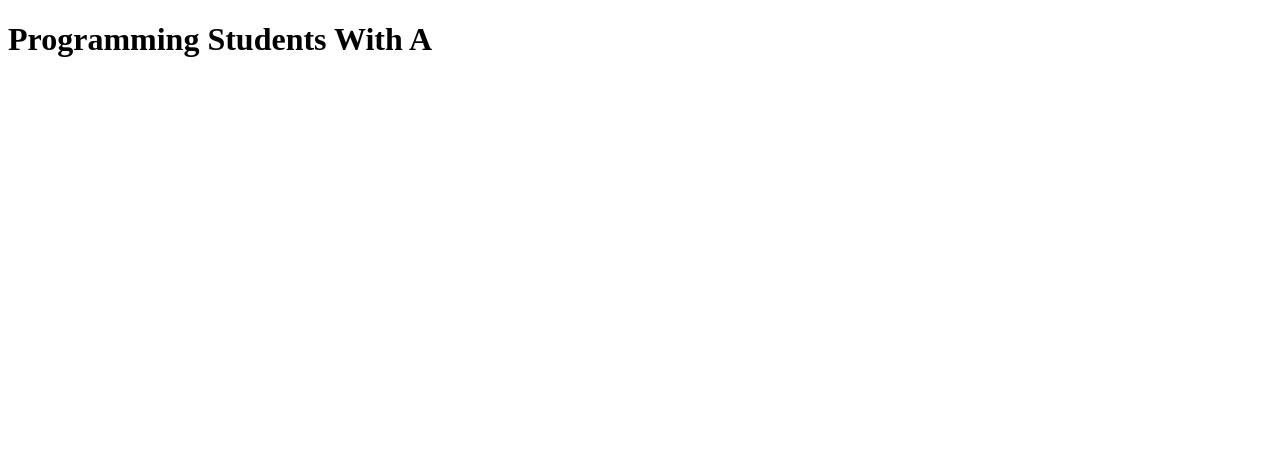
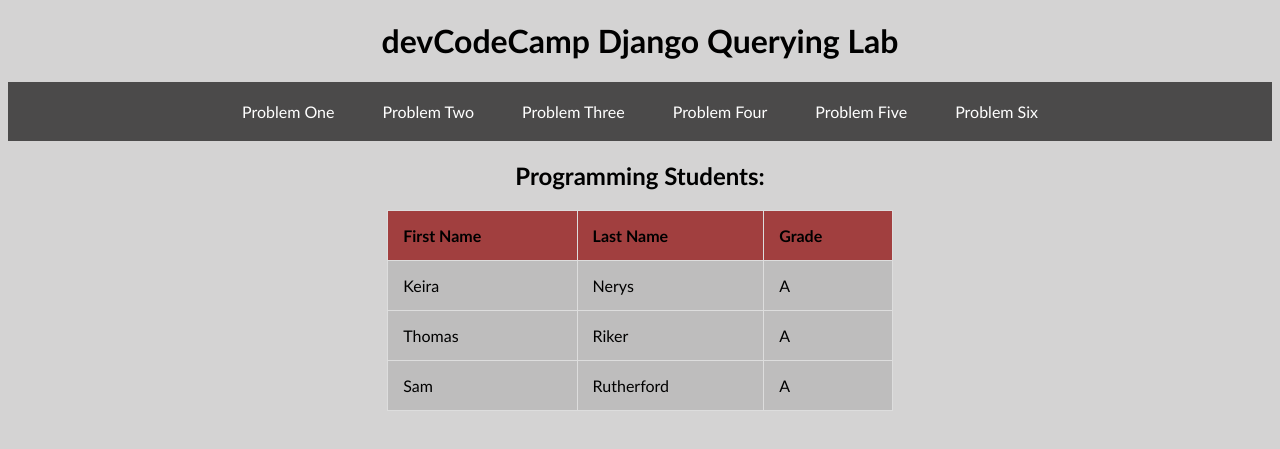
Before and after one commit to Payner01/dcc-djangoqueryinglab, a Django app: page /lab/five/ in a window 1280 px wide. Shown: the top 449 px of the page. Run offline with Django 4.2, Linux system fonts and the light colour scheme; data comes from the database, SQL or seed files in the repository.

Commit message:
problem five done

```diff
--- a/querying_lab/school_db/templates/school/five.html
+++ b/querying_lab/school_db/templates/school/five.html
@@ -5,8 +5,38 @@
     <meta http-equiv="X-UA-Compatible" content="IE=edge">
     <meta name="viewport" content="width=device-width, initial-scale=1.0">
     <title>Problem Five</title>
+    {% load static %}
+    <link rel="stylesheet" type="text/css" href="{% static 'styles.css' %}">
 </head>
 <body>
-    <h1>Programming Students With A</h1>
+    <h1 class="center-text">devCodeCamp Django Querying Lab</h2>
+    <nav>
+        <ul>
+            <li><a href="{% url 'lab:one' %}">Problem One</a></li>
+            <li><a href="{% url 'lab:two' %}">Problem Two</a></li>
+            <li><a href="{% url 'lab:three' %}">Problem Three</a></li>
+            <li><a href="{% url 'lab:four' %}">Problem Four</a></li>
+            <li><a href="{% url 'lab:five' %}">Problem Five</a></li>
+            <li><a href="{% url 'lab:six' %}">Problem Six</a></li>
+        </ul>
+    </nav>
+    <div class="center-text">
+        <h2>Programming Students:</h2>
+        <table class="center-table">
+            <thead>
+                <tr>
+                    <th>First Name</th><th>Last Name</th><th>Grade</th>
+                </tr>
+            </thead>
+            <tbody>
+                {% for item in student_courses %}
+                <tr>
+                    <td>{{item.student.first_name}}</td><td>{{item.student.last_name}}</td><td>{{item.grade}}</td>
+                </tr>
+                {% endfor %}
+            </tbody>
+        </table>
+    </div>
+
 </body>
 </html>
--- a/querying_lab/school_db/views.py
+++ b/querying_lab/school_db/views.py
@@ -58,12 +58,17 @@ def problem_four(request):
     }
     return render(request, 'school/four.html', context)
 
+
 def problem_five(request):
     # Find all students getting an A in the Programming class.
     # Order by last name.
 
+
+    programming_class = StudentCourse.objects.filter(course_id="4")
+    high_grade = programming_class.filter(grade='A').order_by('student__last_name')
+    data_visualization = [item for item in programming_class]
     context = {
-        'student_courses': None
+        'student_courses': high_grade
     }
     return render(request, 'school/five.html', context)
 
```
